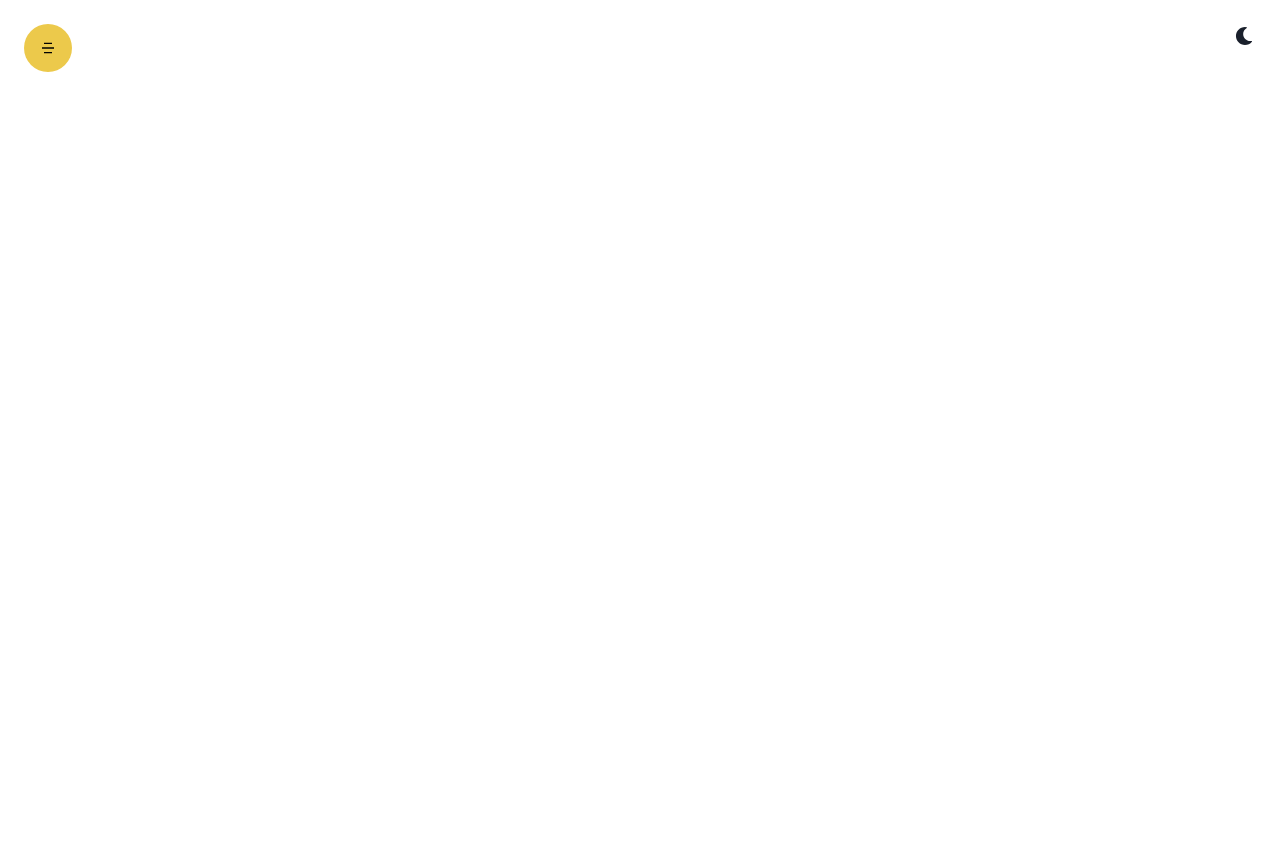
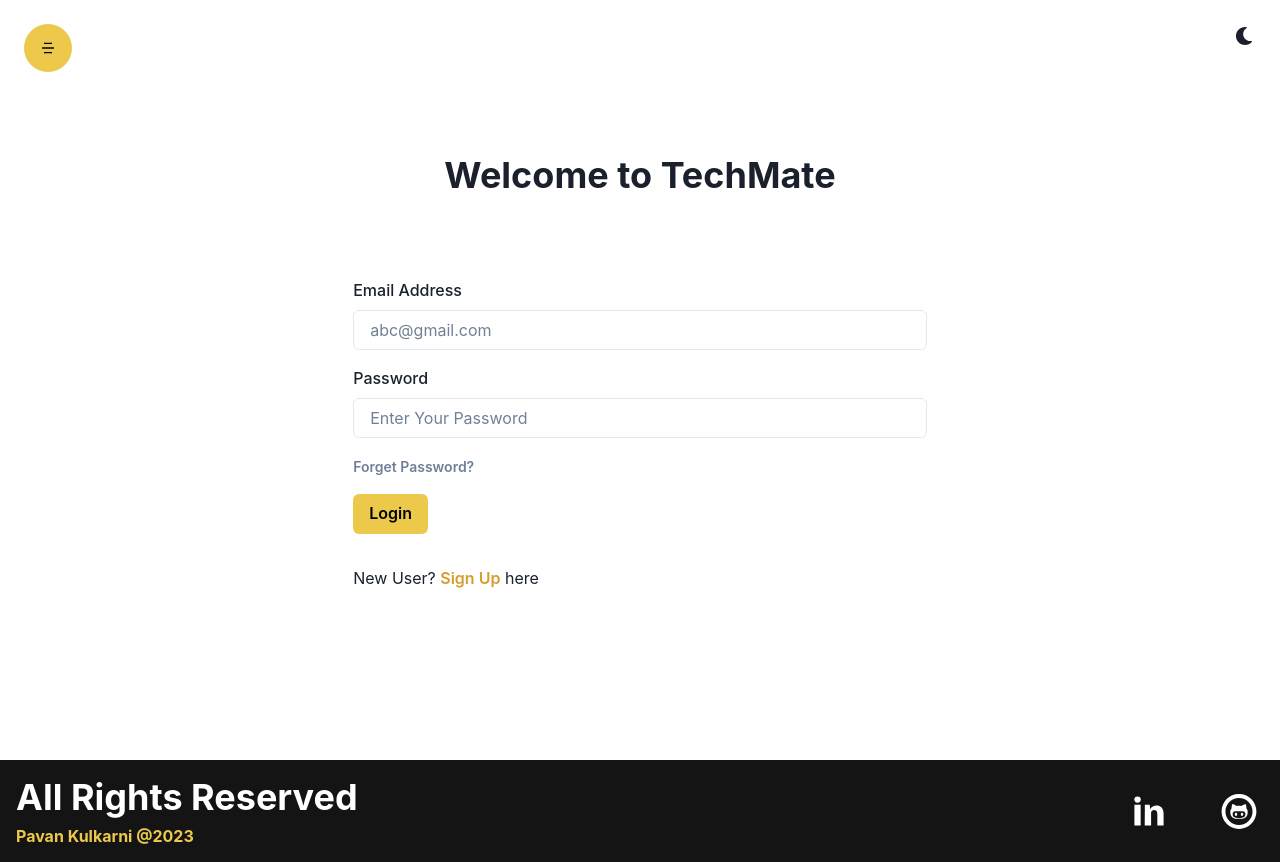
Before and after one commit to pavandeveloperr/TechMate, a React (Create React App) app in the folder techmate-frontend/: page /login in a window 1280 px wide. Before the commit this address had no page. Before the commit the page ends 800 px from the top, so only its background shows below. Built offline with nearby package versions, Linux system fonts and the light colour scheme.

Commit message:
feat : Login page & footer

```diff
--- a/techmate-frontend/src/App.js
+++ b/techmate-frontend/src/App.js
@@ -1,8 +1,10 @@
 import React from 'react';
 import {BrowserRouter as Router, Routes, Route} from "react-router-dom"
 import Courses from './components/Courses/Courses';
-import Home from './components/Home';
+import Footer from './components/layout/Footer/Footer';
 import Header from './components/layout/Header/Header';
+import Home from './components/Home/Home';
+import Login from './components/Auth/Login';
 
 function App() {
 
@@ -12,7 +14,9 @@ function App() {
       <Routes>
         <Route path='/' element={<Home />}/>
         <Route path='/courses' element={<Courses />}/>
+        <Route path='/login' element={<Login />}/>
       </Routes>
+        <Footer />
     </Router>
 
 
--- /dev/null
+++ b/techmate-frontend/src/components/Auth/Login.jsx
@@ -0,0 +1,81 @@
+import {
+    Box,
+    Button,
+    Container,
+    FormLabel,
+    Heading,
+    Input,
+    VStack,
+  } from '@chakra-ui/react';
+  import React, { useState } from 'react';
+  import { Link } from 'react-router-dom';
+
+const Login = () => {
+    const [email, setEmail] = useState('');
+    const [password, setPassword] = useState('');
+
+
+    const submitHandler = e => {
+      e.preventDefault();
+    };
+
+  return (
+    <Container h={'95vh'}>
+      <VStack h={'full'} justifyContent="center" spacing={'16'}>
+        <Heading children={'Welcome to TechMate'} />
+
+        <form onSubmit={submitHandler} style={{ width: '100%' }}>
+          <Box my={'4'}>
+            <FormLabel htmlFor="email" children="Email Address" />
+            <Input
+              required
+              id="email"
+              value={email}
+              onChange={e => setEmail(e.target.value)}
+              placeholder="abc@gmail.com"
+              type={'email'}
+              focusBorderColor="yellow.500"
+            />
+          </Box>
+
+          <Box my={'4'}>
+            <FormLabel htmlFor="password" children="Password" />
+            <Input
+              required
+              id="password"
+              value={password}
+              onChange={e => setPassword(e.target.value)}
+              placeholder="Enter Your Password"
+              type={'password'}
+              focusBorderColor="yellow.500"
+            />
+          </Box>
+
+          <Box>
+            <Link to="/forgetpassword">
+              <Button fontSize={'sm'} variant="link">
+                Forget Password?
+              </Button>
+            </Link>
+          </Box>
+
+          <Button my="4" colorScheme={'yellow'} type="submit">
+            Login
+          </Button>
+
+          <Box my="4">
+            New User?{' '}
+            <Link to="/register">
+              <Button colorScheme={'yellow'} variant="link">
+                Sign Up
+              </Button>{' '}
+              here
+            </Link>
+          </Box>
+        </form>
+      </VStack>
+      </Container>
+    )
+}
+
+export default Login
--- a/techmate-frontend/src/components/Courses/Courses.jsx
+++ b/techmate-frontend/src/components/Courses/Courses.jsx
@@ -9,11 +9,9 @@ import {
   Text,
   HStack,
   Button,
-  GridItem,
   Stack,
   VStack,
   Image,
-  AlertDescription,
   Link,
 } from '@chakra-ui/react';
 
--- a/techmate-frontend/src/components/Home.jsx
+++ b/techmate-frontend/src/components/Home/Home.jsx
@@ -2,11 +2,11 @@ import React from 'react';
 import { Link } from 'react-router-dom';
 import { Text, Heading, Stack, VStack, Button, Image, Box, HStack } from '@chakra-ui/react';
 import './Home.css';
-import vg from '../assets/images/bg.png';
+import vg from '../../assets/images/bg.png';
 import { CgGoogle, CgYoutube } from 'react-icons/cg';
 import { SiCoursera, SiUdemy } from 'react-icons/si';
 import { DiAws } from 'react-icons/di';
-import introVideo from '../assets/videos/intro.mp4';
+import introVideo from '../../assets/videos/intro.mp4';
 
 const Home = () => {
   return (
--- /dev/null
+++ b/techmate-frontend/src/components/layout/Footer/Footer.jsx
@@ -0,0 +1,40 @@
+import React from 'react';
+import {
+  TiSocialLinkedin,
+} from 'react-icons/ti';
+import { DiGithub } from 'react-icons/di';
+import { Box, Heading, HStack, Stack, VStack } from '@chakra-ui/react';
+
+const Footer = () => {
+  return (
+    <Box padding={'4'} bg="blackAlpha.900" minH={'10vh'}>
+      <Stack direction={['column', 'row']}>
+        <VStack alignItems={['center', 'flex-start']} width="full">
+          <Heading children="All Rights Reserved" color={'white'} />
+          <Heading
+            fontFamily={'body'}
+            size="sm"
+            children="Pavan Kulkarni @2023"
+            color={'yellow.400'}
+          />
+        </VStack>
+
+        <HStack
+          spacing={['2', '10']}
+          justifyContent="center"
+          color={'white'}
+          fontSize="50"
+        >
+          <a href="https://linkedin.com/in/pavankulkarnii" target={'blank'}>
+            <TiSocialLinkedin />
+          </a>
+          <a href="https://github.com/pavandeveloperr" target={'blank'}>
+            <DiGithub />
+          </a>
+        </HStack>
+      </Stack>
+</Box>
+  )
+}
+
+export default Footer;
--- a/techmate-frontend/src/components/layout/Header/Header.jsx
+++ b/techmate-frontend/src/components/layout/Header/Header.jsx
@@ -27,7 +27,7 @@ const Header = () => {
 
 
     // authentication variables
-    const isAuthenticated = true;
+    const isAuthenticated = false;
     const user = {
         role: 'admin',
     };
```
Also changed, not shown: techmate-frontend/src/components/Home/Home.css (renamed from techmate-frontend/src/components/Home.css).
